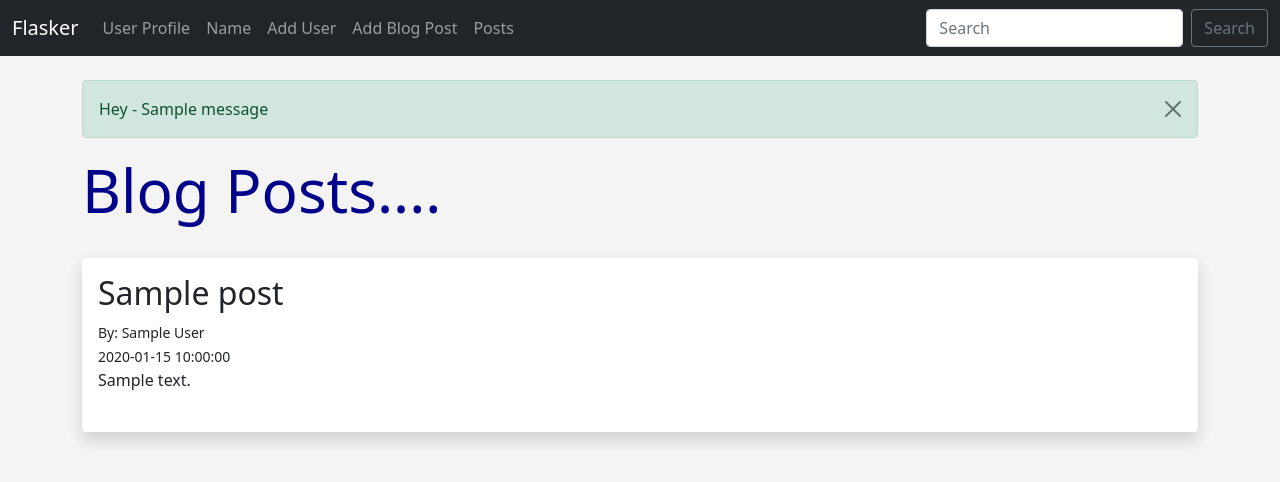
After one commit to bravetiger01/flasker, a Flask app: page /posts in a window 1280 px wide. The commit adds this page. Shown: the top 482 px of the page. Run offline with Flask 3, Linux system fonts and the light colour scheme; tables that the repository leaves empty hold one stand-in row (values such as "Sample post"); one stand-in notice (Sample message) is shown.

Commit message:
blogpostpage

```diff
--- a/app.py
+++ b/app.py
@@ -77,6 +77,13 @@ class PostForms(FlaskForm):
 	author = StringField("Author", validators=[DataRequired()])
 	slug = StringField("Slug", validators=[DataRequired()])
 	submit = SubmitField("Submit")
+
+@app.route('/posts')
+def posts():
+	# Grab all the post from database
+	posts = Posts.query.order_by(Posts.date_posted)
+	return render_template('posts.html', posts=posts)
+
 
 # Add Post Page
 @app.route('/add-post', methods=["GET", "POST"])
--- a/templates/navbar.html
+++ b/templates/navbar.html
@@ -18,6 +18,9 @@
           <li class="nav-item">
             <a class="nav-link" href="{{url_for('add_post')}}">Add Blog Post</a>
           </li>
+          <li class="nav-item">
+            <a class="nav-link" href="{{url_for('posts')}}">Posts</a>
+          </li>
         </ul>
         <form class="d-flex">
           <input class="form-control me-2" type="search" placeholder="Search" aria-label="Search">
--- /dev/null
+++ b/templates/posts.html
@@ -0,0 +1,25 @@
+{% extends 'base.html' %}
+
+{% block content %}
+
+    {% for message in get_flashed_messages() %}
+        <div class="alert alert-success alert-dismissible fade show" role="alert">
+            Hey - {{message}}
+            <button type="button" class="btn-close" data-bs-dismiss="alert" aria-label="Close"></button>
+        </div>
+
+    {% endfor %}
+
+    <h1>Blog Posts....</h1>
+    <br/>
+
+    {% for post in posts %}
+    <div class="shadow p-3 mb-5 bg-body rounded">
+        <h2>{{ post.title }}</h2>
+        <small>By: {{ post.author }} <br>
+        {{ post.date_posted }}</small> <br>
+        {{ post.content }} <br><br>
+    </div>
+    {% endfor %}
+
+{% endblock content %}
```
